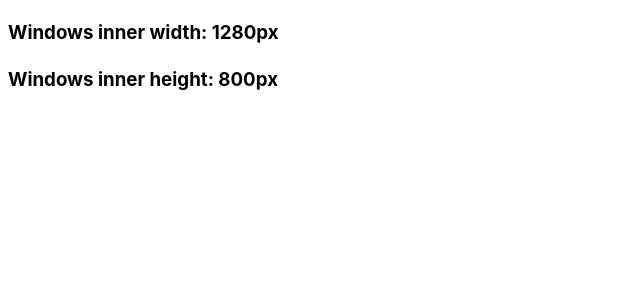
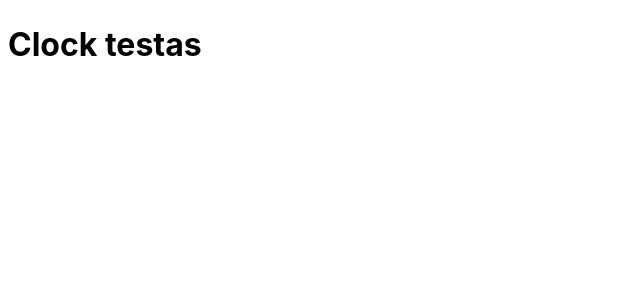
Before and after one commit to rakeshcooper/React_practice, a React (Vite) app: page / in a window 1280 px wide. Shown: the top 300 px of the page, without its empty margins (0-640 px from the left). Built offline with nearby package versions, Linux system fonts and the light colour scheme.

Commit message:
useeffect clock

```diff
--- a/src/App.jsx
+++ b/src/App.jsx
@@ -12,6 +12,7 @@ import Nestedarrayofobject from "./assets/Nestedarrayofobjects.jsx"
 import Todo from "./assets/Todo.jsx"
 import Effect from "./assets/Effect.jsx"
 import EffectTwo from "./assets/EffectTwo.jsx"
+import Clock from "./assets/Clock.jsx"
 
 function App() {
     const fruits = [{id:0, name:"apple", calories: 95},
@@ -41,8 +42,9 @@ function App() {
         <Updatearray />
         <Nestedarrayofobject />
         <Todo />
-        <Effect /> */}
-        <EffectTwo />
+        <Effect />
+        <EffectTwo />*/}
+        <Clock />
     </> )
 }
 
--- /dev/null
+++ b/src/assets/Clock.jsx
@@ -0,0 +1,9 @@
+function Clock(){
+    return(
+        <div>
+            <h1>Clock testas</h1>
+        </div>
+    )
+}
+
+export default Clock
--- a/src/assets/EffectTwo.jsx
+++ b/src/assets/EffectTwo.jsx
@@ -7,16 +7,17 @@ function EffectTwo(){
 
     useEffect(() => {
         window.addEventListener("resize", changeHandler)
-        // document.title = `Width ${width} and height ${height}`
-
         console.log("Event listener added");
 
         return() => {
             window.removeEventListener("resize", changeHandler)
             console.log("Event listener removed");
         }
+    })
 
-    },[])
+    useEffect(() => {
+        document.title = `Width ${width} and height ${height}`
+    },[width,height])
 
     function changeHandler(){
         setWidth(window.innerWidth)
```
